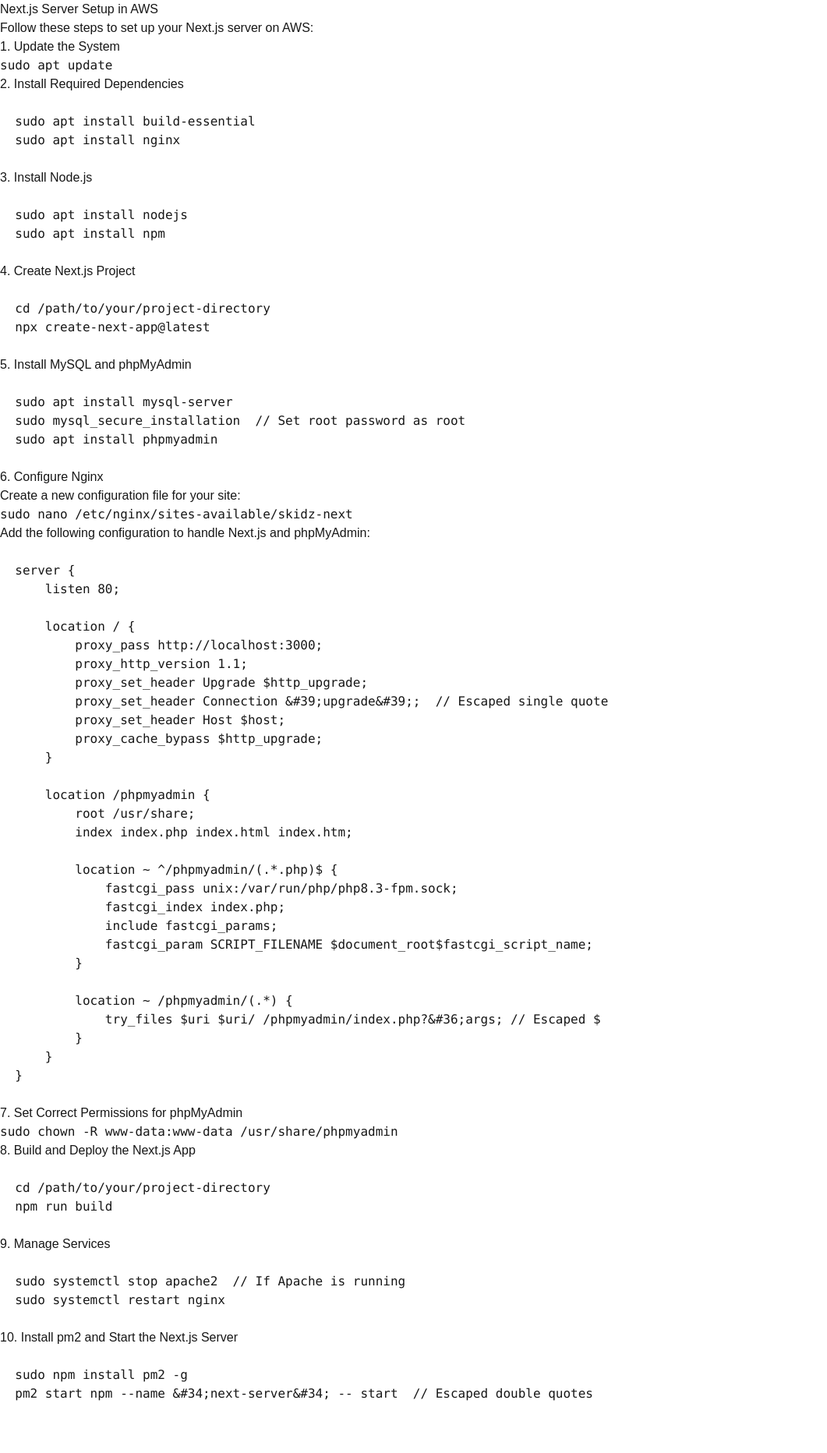
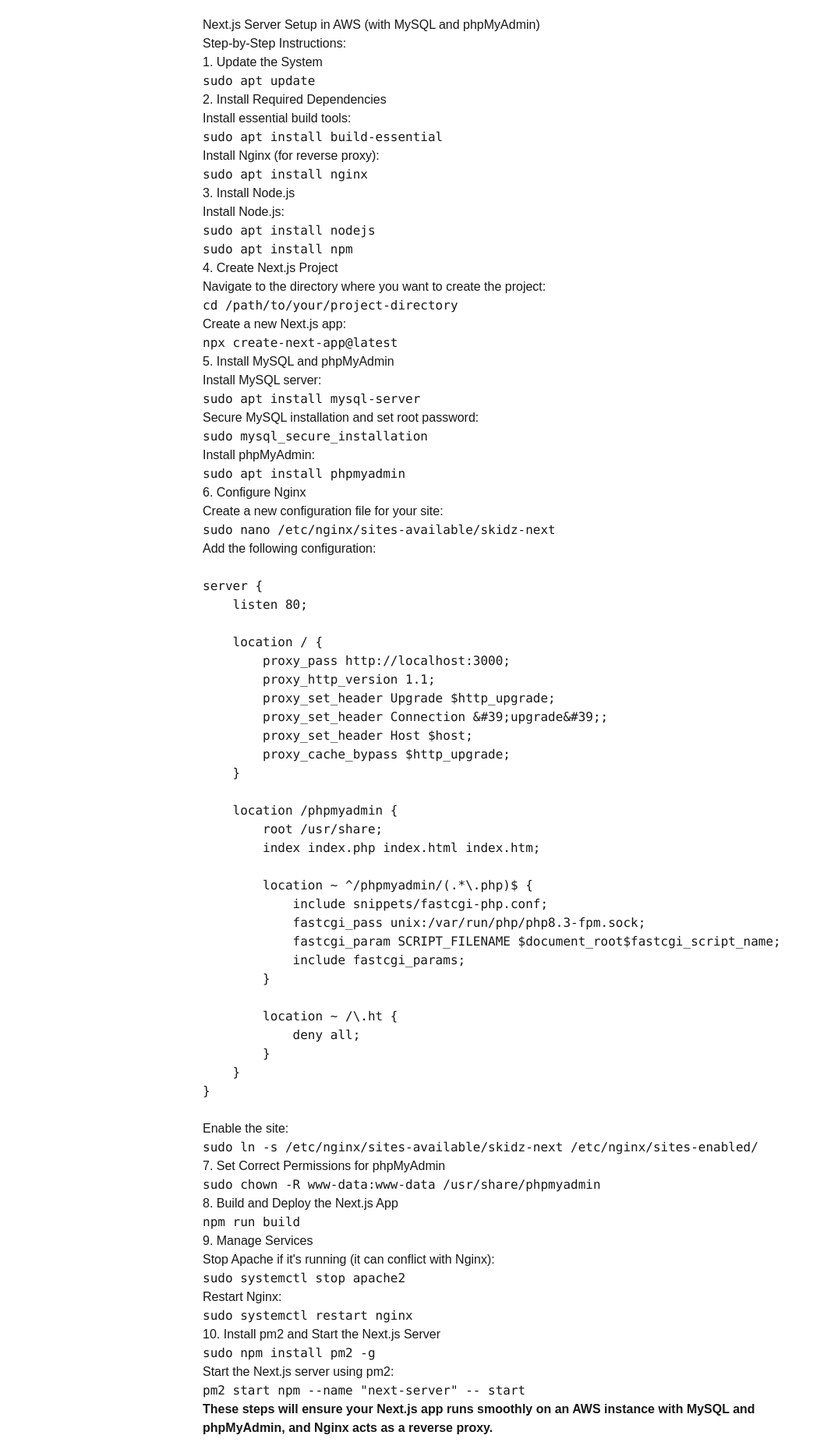
Before and after one commit to santamayengb/skidz-next, a Next.js app: page / in a window 1280 px wide. Shown: the whole page at 78% size, without its empty margins (0-1061 px from the left). Before the commit the page ends 1824 px from the top, so only its background shows below. Built offline with nearby package versions, Linux system fonts and the light colour scheme.

Commit message:
"Refactored page.js to update instructions for setting up Next.js server on AWS with MySQL and phpMyAdmin, including code formatting changes and added step-by-step instructions."

```diff
--- a/src/app/page.js
+++ b/src/app/page.js
@@ -1,57 +1,43 @@
-import Image from "next/image";
+
 
 export default function Home() {
   return (
-    <div>
-      <h1>Next.js Server Setup in AWS</h1>
-      <p>Follow these steps to set up your Next.js server on AWS:</p>
+    <div style={{ padding: '20px', maxWidth: '800px', margin: 'auto' }}>
+      <h1>Next.js Server Setup in AWS (with MySQL and phpMyAdmin)</h1>
 
-      <h2>1. Update the System</h2>
-      <pre>
-        <code>{`sudo apt update`}</code>
-      </pre>
+      <h2>Step-by-Step Instructions:</h2>
 
-      <h2>2. Install Required Dependencies</h2>
-      <pre>
-        <code>{`
-  sudo apt install build-essential
-  sudo apt install nginx
-          `}</code>
-      </pre>
+      <h3>1. Update the System</h3>
+      <pre><code>sudo apt update</code></pre>
 
-      <h2>3. Install Node.js</h2>
-      <pre>
-        <code>{`
-  sudo apt install nodejs
-  sudo apt install npm
-          `}</code>
-      </pre>
+      <h3>2. Install Required Dependencies</h3>
+      <p>Install essential build tools:</p>
+      <pre><code>sudo apt install build-essential</code></pre>
+      <p>Install Nginx (for reverse proxy):</p>
+      <pre><code>sudo apt install nginx</code></pre>
 
-      <h2>4. Create Next.js Project</h2>
-      <pre>
-        <code>{`
-  cd /path/to/your/project-directory
-  npx create-next-app@latest
-          `}</code>
-      </pre>
+      <h3>3. Install Node.js</h3>
+      <p>Install Node.js:</p>
+      <pre><code>sudo apt install nodejs<br />sudo apt install npm</code></pre>
 
-      <h2>5. Install MySQL and phpMyAdmin</h2>
-      <pre>
-        <code>{`
-  sudo apt install mysql-server
-  sudo mysql_secure_installation  // Set root password as root
-  sudo apt install phpmyadmin
-          `}</code>
-      </pre>
+      <h3>4. Create Next.js Project</h3>
+      <p>Navigate to the directory where you want to create the project:</p>
+      <pre><code>cd /path/to/your/project-directory</code></pre>
+      <p>Create a new Next.js app:</p>
+      <pre><code>npx create-next-app@latest</code></pre>
 
-      <h2>6. Configure Nginx</h2>
+      <h3>5. Install MySQL and phpMyAdmin</h3>
+      <p>Install MySQL server:</p>
+      <pre><code>sudo apt install mysql-server</code></pre>
+      <p>Secure MySQL installation and set root password:</p>
+      <pre><code>sudo mysql_secure_installation</code></pre>
+      <p>Install phpMyAdmin:</p>
+      <pre><code>sudo apt install phpmyadmin</code></pre>
+
+      <h3>6. Configure Nginx</h3>
       <p>Create a new configuration file for your site:</p>
-      <pre>
-        <code>{`sudo nano /etc/nginx/sites-available/skidz-next`}</code>
-      </pre>
-
-      <p>Add the following configuration to handle Next.js and phpMyAdmin:</p>
-
+      <pre><code>sudo nano /etc/nginx/sites-available/skidz-next</code></pre>
+      <p>Add the following configuration:</p>
       <pre>
         <code>{`
 server {
@@ -60,59 +46,51 @@
     location / {
         proxy_pass http://localhost:3000;
         proxy_http_version 1.1;
-          proxy_set_header Upgrade $http_upgrade;
-          proxy_set_header Connection &#39;upgrade&#39;;  // Escaped single quote
-          proxy_set_header Host $host;
-          proxy_cache_bypass $http_upgrade;
+        proxy_set_header Upgrade \$http_upgrade;
+        proxy_set_header Connection &#39;upgrade&#39;;
+        proxy_set_header Host \$host;
+        proxy_cache_bypass \$http_upgrade;
     }
 
     location /phpmyadmin {
         root /usr/share;
         index index.php index.html index.htm;
 
-          location ~ ^/phpmyadmin/(.*\.php)$ {
+        location ~ ^/phpmyadmin/(.*\\.php)\$ {
+            include snippets/fastcgi-php.conf;
             fastcgi_pass unix:/var/run/php/php8.3-fpm.sock;
-              fastcgi_index index.php;
+            fastcgi_param SCRIPT_FILENAME \$document_root\$fastcgi_script_name;
             include fastcgi_params;
-              fastcgi_param SCRIPT_FILENAME $document_root$fastcgi_script_name;
         }
 
-          location ~ /phpmyadmin/(.*) {
-              try_files $uri $uri/ /phpmyadmin/index.php?&#36;args; // Escaped $
+        location ~ /\\.ht {
+            deny all;
         }
     }
 }
         `}</code>
       </pre>
+      <p>Enable the site:</p>
+      <pre><code>sudo ln -s /etc/nginx/sites-available/skidz-next /etc/nginx/sites-enabled/</code></pre>
 
-      <h2>7. Set Correct Permissions for phpMyAdmin</h2>
-      <pre>
-        <code>{`sudo chown -R www-data:www-data /usr/share/phpmyadmin`}</code>
-      </pre>
+      <h3>7. Set Correct Permissions for phpMyAdmin</h3>
+      <pre><code>sudo chown -R www-data:www-data /usr/share/phpmyadmin</code></pre>
 
-      <h2>8. Build and Deploy the Next.js App</h2>
-      <pre>
-        <code>{`
-  cd /path/to/your/project-directory
-  npm run build
-          `}</code>
-      </pre>
+      <h3>8. Build and Deploy the Next.js App</h3>
+      <pre><code>npm run build</code></pre>
 
-      <h2>9. Manage Services</h2>
-      <pre>
-        <code>{`
-  sudo systemctl stop apache2  // If Apache is running
-  sudo systemctl restart nginx
-          `}</code>
-      </pre>
+      <h3>9. Manage Services</h3>
+      <p>Stop Apache if it&apos;s running (it can conflict with Nginx):</p>
+      <pre><code>sudo systemctl stop apache2</code></pre>
+      <p>Restart Nginx:</p>
+      <pre><code>sudo systemctl restart nginx</code></pre>
 
-      <h2>10. Install pm2 and Start the Next.js Server</h2>
-      <pre>
-        <code>{`
-  sudo npm install pm2 -g
-  pm2 start npm --name &#34;next-server&#34; -- start  // Escaped double quotes
-          `}</code>
-      </pre>
+      <h3>10. Install pm2 and Start the Next.js Server</h3>
+      <pre><code>sudo npm install pm2 -g</code></pre>
+      <p>Start the Next.js server using pm2:</p>
+      <pre><code>pm2 start npm --name &quot;next-server&quot; -- start</code></pre>
+
+      <p><strong>These steps will ensure your Next.js app runs smoothly on an AWS instance with MySQL and phpMyAdmin, and Nginx acts as a reverse proxy.</strong></p>
     </div>
   );
-}
+};
```
Lines whose indentation alone changed are shown as unchanged.
